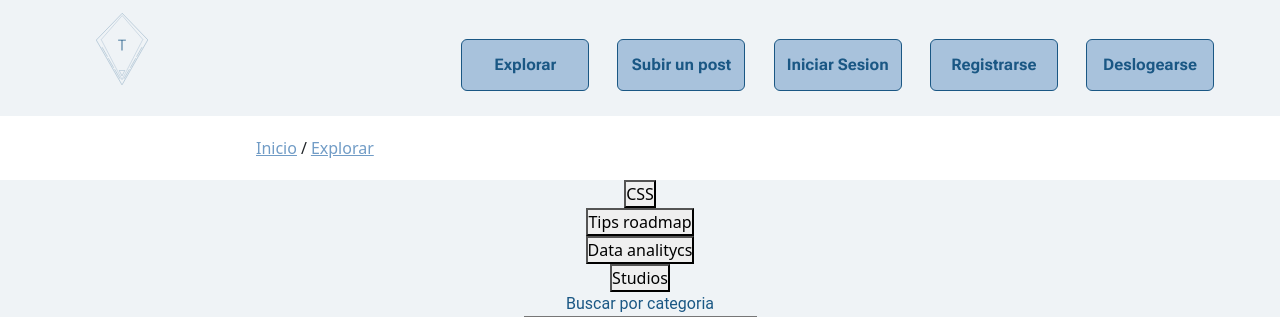
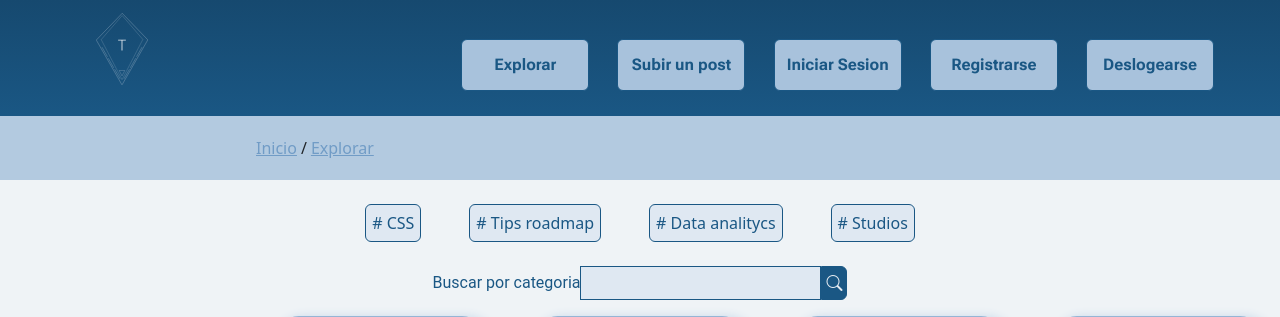
Before and after one commit to CuevaTomasArg/ProyectoFinal_CuevaTomas, a Django app: page /search/ in a window 1280 px wide. Shown: the top 317 px of the page. Run offline with Django 4.2, Linux system fonts and the light colour scheme; data comes from the database, SQL or seed files in the repository; some libraries are stand-ins or nearby versions.

Commit message:
Corregido estilos y buscador

```diff
--- a/tomasteawita/app/templates/index.html
+++ b/tomasteawita/app/templates/index.html
@@ -8,7 +8,7 @@
 {% block main %}
     <main class="index">
         <div class="loader-page">
-            <img src="{% static 'sources/logos/LogoMain.svg' %}" alt="CuevaTomasArg">
+            <img src="{% static 'sources/logos/LogoMainBlue.svg' %}" alt="CuevaTomasArg">
         </div>
         <section class="presentation">
             <div>
--- a/tomasteawita/app/templates/search.html
+++ b/tomasteawita/app/templates/search.html
@@ -7,21 +7,31 @@
 {% endblock  %}
 {% block main %}
     <main class="search">
+        <div class="loader-page">
+            <img src="{% static 'sources/logos/LogoMainBlue.svg' %}" alt="CuevaTomasArg">
+        </div>
         <nav class="navigation">
             <div>
                 <a href="{% url 'index' %}">Inicio</a><span>/</span><a href="{% url 'search' %}">Explorar</a>
             </div>
         </nav>
         <section class="research">
-            <form action="" method="get">
+            <form method="get">
+                <div>
                 {% for cat in show_category_buttons %}
-                    <button>
-                        {{cat}}
+                    <!-- <input type="submit" value="{{cat}}" name="category" id="category"> -->
+                    <button type="submit" name="category" value="{{cat}}" id="category" >
+                        # {{cat}}
                     </button>
                 {% endfor %}
+                </div>
+            </form>
+            <form method="get">
                 <label for="category">Buscar por categoria</label>
                 <input type="text" name="category" id="category">
-                <input type="submit" value="Buscar">
+                <button type="submit">
+                    <i class="bi bi-search"></i>
+                </button>
             </form>
         </section>
         <section class="view-post">
--- a/tomasteawita/app/views.py
+++ b/tomasteawita/app/views.py
@@ -19,21 +19,18 @@ from django.contrib.auth.mixins import LoginRequiredMixin
 
 
 def search(request):
-    #En este codigo falta encontrar la forma de igualmente al principio mostrar todos
-    #Los objetos al principio
+    show_category = Post.objects.all()
+    show_category_buttons = []
+    for cat in show_category:
+        if  cat.category in show_category_buttons:
+            pass
+        else:
+            show_category_buttons.append(cat.category)
     if request.GET.get('category', False):
         category = request.GET['category']
         posts = Post.objects.filter(category__icontains=category)
 
-        return render(request, 'search.html', {'posts': posts})
-    else:
-        show_category = Post.objects.all()
-        show_category_buttons = []
-        for cat in show_category:
-            if  cat.category in show_category_buttons:
-                pass
-            else:
-                show_category_buttons.append(cat.category)
+        return render(request, 'search.html', {'posts': posts,'show_category_buttons':show_category_buttons})
     return render(request, 'search.html', {'show_category': show_category ,'show_category_buttons':show_category_buttons})
 
 def upload_post(request):
--- a/tomasteawita/tomasteawita/static/css/style.css
+++ b/tomasteawita/tomasteawita/static/css/style.css
@@ -42,7 +42,7 @@ hr {
 }
 
 .navigation {
-  background-color: white;
+  background-color: #b3cae0;
   height: 64px;
 }
 .navigation > div {
@@ -122,18 +122,48 @@ hr {
   justify-content: space-evenly;
 }
 .search .research form {
-  text-align: center;
   display: flex;
-  flex-direction: column;
+  flex-direction: row;
   align-items: center;
   justify-content: space-evenly;
+}
+.search .research form > div {
+  display: flex;
+  flex-direction: row;
+  justify-content: space-evenly;
+  align-items: center;
+}
+.search .research form > div > button {
+  background: #dfe8f2;
+  border-radius: 6px;
+  padding: 6px;
+  margin: 24px;
+  border: 1px solid #1A5784;
+  color: #1A5784;
+}
+.search .research form:last-child {
+  justify-content: center;
+}
+.search .research form:last-child input {
+  background-color: #dfe8f2;
+  border: 1px solid #1A5784;
+}
+.search .research form:last-child > button {
+  border-top-right-radius: 6px;
+  border-bottom-right-radius: 6px;
+  border: 1px solid #1A5784;
+  background-color: #1A5784;
+  color: #E5EBF1;
+}
+.search .research form:last-child > button, .search .research form:last-child input {
+  padding: 4px;
 }
 
 header {
   height: 116px;
+  background: linear-gradient(#16496f, #1A5784);
 }
 header nav {
-  background-color: #eff3f6;
   height: 98px;
   display: flex;
   flex-direction: row;
@@ -218,7 +248,7 @@ header nav > ul li a button:active {
   position: relative;
   height: 600px;
   margin-top: 0;
-  background-color: #16496f;
+  background: linear-gradient(#16496f, transparent);
 }
 .index .presentation div:first-child {
   position: absolute;
--- a/tomasteawita/tomasteawita/static/scss/main/_header.scss
+++ b/tomasteawita/tomasteawita/static/scss/main/_header.scss
@@ -1,7 +1,8 @@
 header{
     height: 116px;
+    background:linear-gradient(darken($fondo-offcanvas, 5%),$fondo-offcanvas ) ;
     nav{
-        background-color: lighten($fondo, 3%);
+        // background-color: lighten($fondo, 3%);
         height: 98px;
         display: flex;
         flex-direction: row;
--- a/tomasteawita/tomasteawita/static/scss/main/_index.scss
+++ b/tomasteawita/tomasteawita/static/scss/main/_index.scss
@@ -3,7 +3,7 @@
         position: relative;
         height: 600px;
         margin-top: 0;
-        background-color: darken($fondo-offcanvas, 5%);
+        background:linear-gradient(darken($fondo-offcanvas, 5%),transparent) ;
         div:first-child{
             position: absolute;
             top: 0;
--- a/tomasteawita/tomasteawita/static/scss/main/_search.scss
+++ b/tomasteawita/tomasteawita/static/scss/main/_search.scss
@@ -5,11 +5,41 @@
         align-items: center;
         justify-content: space-evenly;
         form{
-            text-align: center;
+            >div{
+                display: flex;
+                flex-direction: row;
+                justify-content: space-evenly;
+                align-items: center;
+                >button{
+                    background:lighten(nth($colores,2), 20%) ;
+                    border-radius: 6px;
+                    padding: 6px;
+                    margin: 24px;
+                    border: 1px solid $borde-botones;
+                    color: $borde-botones;
+                }
+            }
             display: flex;
-            flex-direction: column;
+            flex-direction: row;
             align-items: center;
             justify-content: space-evenly;
+            &:last-child{
+                justify-content: center;
+                input{
+                    background-color: lighten(nth($colores,2), 20%);
+                    border: 1px solid $borde-botones;
+                }
+                >button{
+                    border-top-right-radius: 6px;
+                    border-bottom-right-radius: 6px;
+                    border: 1px solid $fondo-offcanvas;
+                    background-color: $fondo-offcanvas;
+                    color:$fondo
+                }
+                >button,input{
+                    padding: 4px;
+                }
+            }
         }
     }
 }
--- a/tomasteawita/tomasteawita/static/scss/style.scss
+++ b/tomasteawita/tomasteawita/static/scss/style.scss
@@ -34,7 +34,7 @@ hr{
     background-color: $parrafos
 }
 .navigation{
-    background-color: lighten($fondo, 8%);
+    background-color: lighten(nth($colores,2), 8%);
     height: 64px;
     >div{
         height: 100%;
--- a/tomasteawita/tomasteawita/templates/base.html
+++ b/tomasteawita/tomasteawita/templates/base.html
@@ -16,7 +16,7 @@
     <header>
         <nav>
             <a href=" {% url 'index' %}">
-                <img src="{% static 'sources/logos/logoMain.svg' %}" alt="">
+                <img src="{% static 'sources/logos/logoMainWhite.svg' %}" alt="">
             </a>
             <ul>
                 <li>
```
Also changed, not shown: tomasteawita/tomasteawita/static/sources/logos/LogoMainBlue.svg (renamed from tomasteawita/tomasteawita/static/sources/logos/LogoMain.svg), tomasteawita/tomasteawita/static/sources/logos/LogoMainWhite.svg (added), 1 other file.
